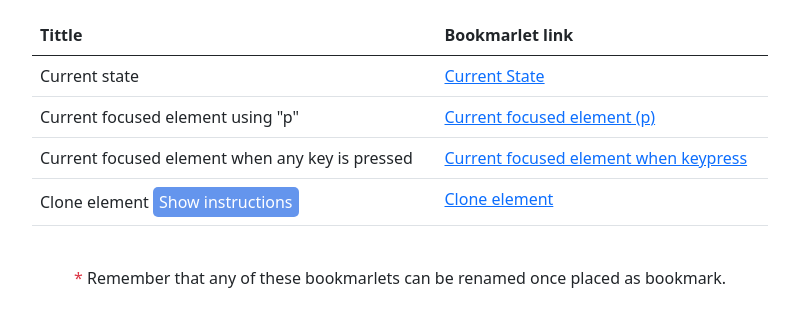
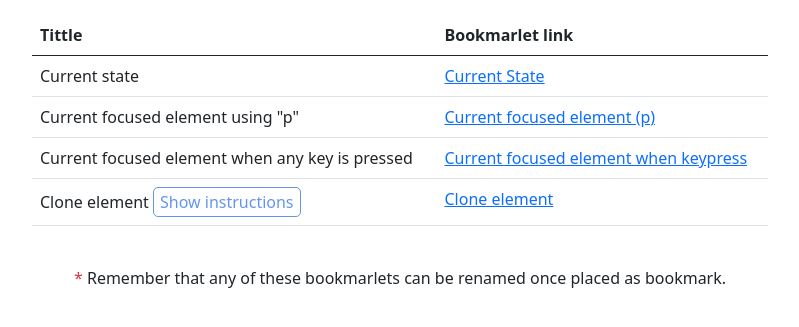
Before and after one commit to ernesto-code/bookmarlets, a plain HTML site: page index.html in a window 1280 px wide. Shown: the part 89-416 px from the top of the page, without its empty margins (240-1039 px from the left). Drawn offline with nearby package versions, Linux system fonts and the light colour scheme.

Commit message:
Update index.html

```diff
--- a/index.html
+++ b/index.html
@@ -70,7 +70,7 @@
                             </tr>
                             <tr>
                                 <td>Clone element <button id="clone-instructions-button"
-                                        style="background-color: cornflowerblue;color:white; height:30px;border:none;border-radius: 5px;"
+                                        style="background-color:white;color: cornflowerblue; height:30px;border: cornflowerblue thin solid;border-radius: 5px;"
                                         onclick="cloneInstructions(event)">Show instructions</button>
 
                                 </td>
```
